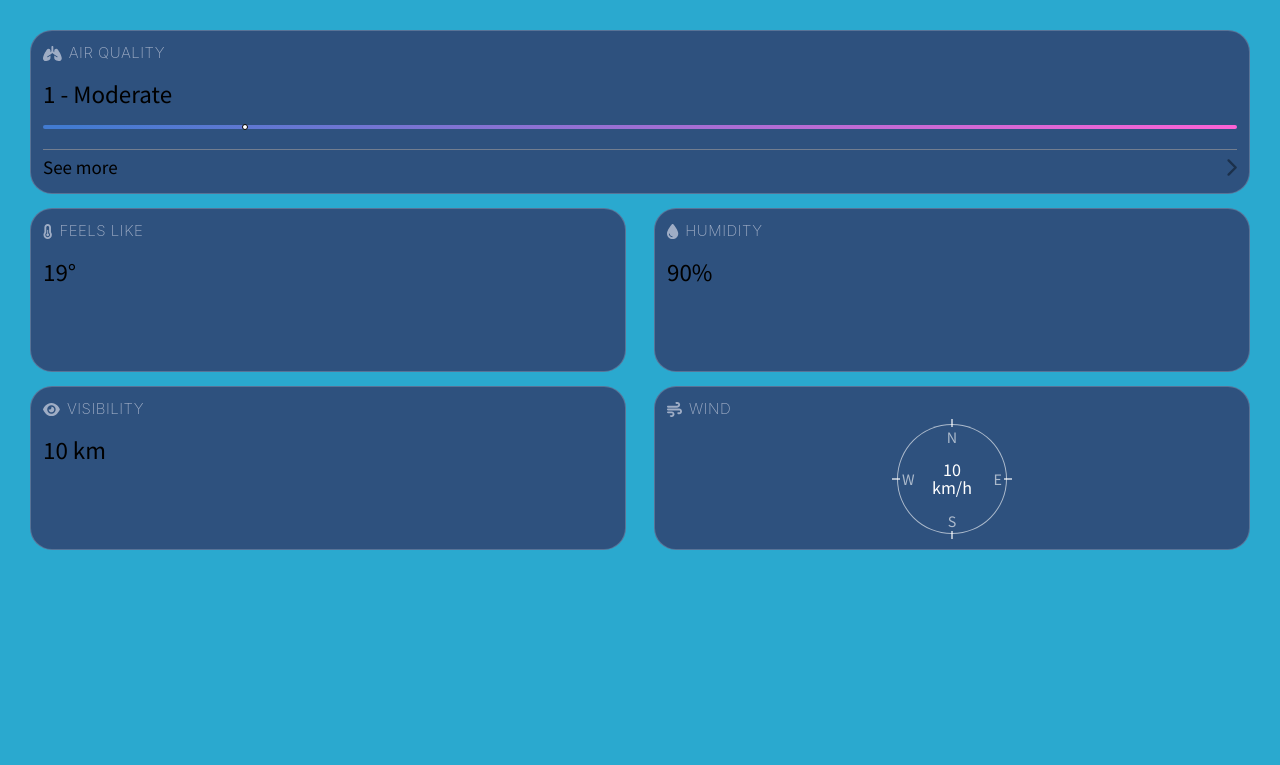
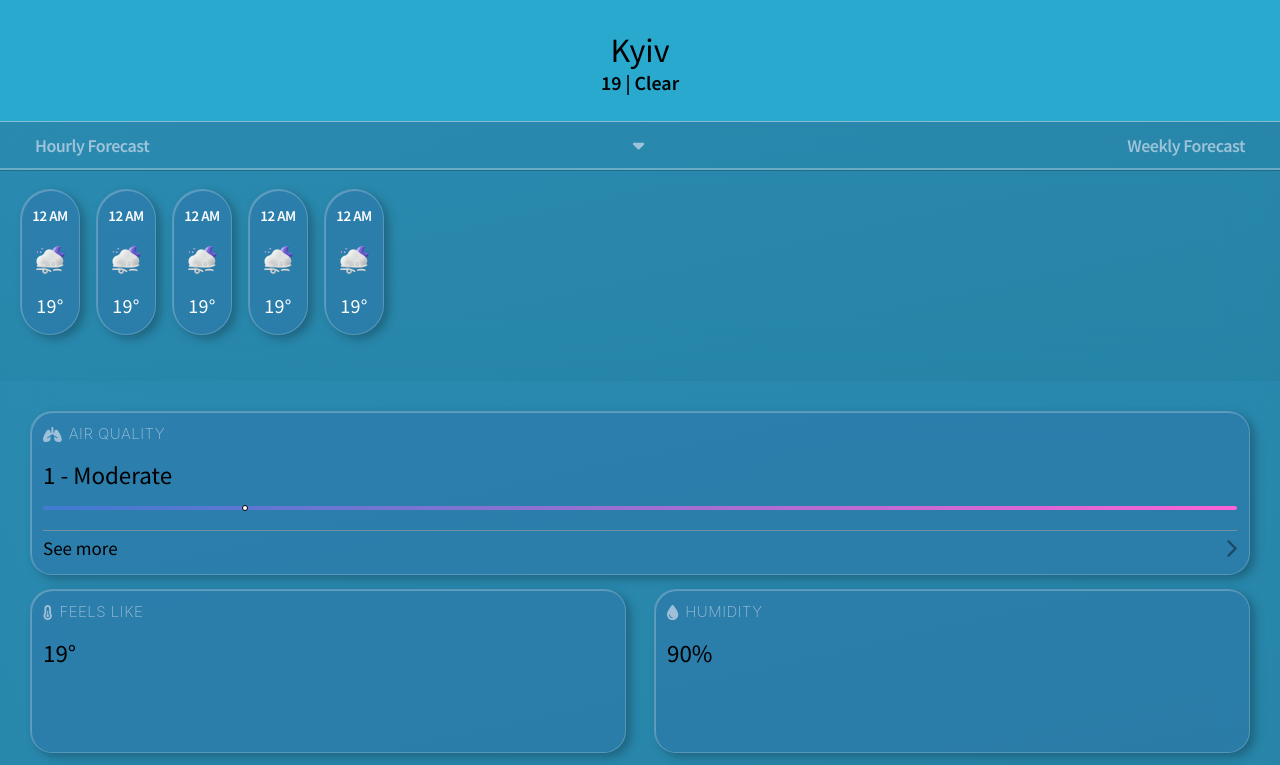
Before and after one commit to AsyaSt/weather_app, a React (Create React App) app: page /weather-details in a window 1280 px wide. Shown: the top 765 px of the page. Built offline with nearby package versions, Linux system fonts and the light colour scheme; no server answers.

Commit message:
weather details page

```diff
--- a/src/App.js
+++ b/src/App.js
@@ -12,6 +12,7 @@ import { BrowserRouter, Route, Routes} from 'react-router-dom';
 import { createBrowserHistory } from 'history';
 import { MainPage } from './pages/mainpage/mainPage';
 import { WeatherDetailsAll } from './components/weatherDetails/WeatherDetails';
+import { WeatherDetailsPage } from './pages/WeatherDetailsPage/WeatherDetailsPage';
 
 const history = createBrowserHistory();
 
@@ -30,7 +31,7 @@ const Main = (props) => {
   <BrowserRouter history = {history}>
     <Routes>
       <Route  path="/" element={<MainPage theme={props.theme} changeTheme={props.changeTheme}/>} />
-      <Route  path="/weather-details" element={<WeatherDetailsAll/>} />
+      <Route  path="/weather-details" element={<WeatherDetailsPage/>} />
       <Route  path="/saved-cities" element={<AllCityPage/>} />
     </Routes>
   </BrowserRouter>)
@@ -53,12 +54,6 @@ function App() {
             <div className="stars"></div>
             <div className="twinkling"></div>
 
-
-
-
-
-
-
         <Main changeTheme={changeTheme} theme={theme}/>
         <div className='app_info_inner'>
         </div>
--- a/src/components/forecast/Forecast.js
+++ b/src/components/forecast/Forecast.js
@@ -1,11 +1,12 @@
 import './Forecast.styles.css';
 import forecastImageMoonWind from '../../images/forecast-mini-moonwind.png'
 import subtract from '../../images/Subtract.png'
+import { FontAwesomeIcon } from '@fortawesome/react-fontawesome';
 import plus from '../../images/plus.png'
 import menu from '../../images/menu.png'
 import nav from '../../images/nav.png'
 import { Link } from 'react-router-dom';
-import houseImage from '../../images/house.png'
+import { faCaretDown } from '@fortawesome/free-solid-svg-icons';
 
 export const Forecast = () => {
     return (
@@ -13,6 +14,9 @@ export const Forecast = () => {
             <div className='forecast__head'>
                 <div className='forecast__head-switch'>
                     <p>Hourly Forecast</p>
+                    <Link to={'/weather-details'}>
+                        <FontAwesomeIcon icon={faCaretDown} className='fa-rotate-180'/>
+                    </Link>
                     <p>Weekly Forecast</p>
                 </div>
 
@@ -48,7 +52,7 @@ export const Forecast = () => {
     )
 }
 
-const ForecastItem = ({isActive}) => {
+export const ForecastItem = ({isActive}) => {
     return (
         <div className={isActive ? 'forecast__item forecast__item-active ' : 'forecast__item'}>
             <p className='forecast__item-time'>12 AM</p>
--- a/src/components/forecast/Forecast.styles.css
+++ b/src/components/forecast/Forecast.styles.css
@@ -17,11 +17,15 @@
 .forecast__head {
     height: 49px;
     position: relative;
+    /* width: 100%; */
 }
 
 .forecast__head-switch {
     display: flex;
     justify-content: space-between;
+    align-items: center;
+    height: 100%;
+    /* width: 100%; */
     margin-top: 10px;
     margin: 10px 35px 0 35px;
     font-weight: 600;
--- a/src/components/weatherDetails/WeatherDetails.js
+++ b/src/components/weatherDetails/WeatherDetails.js
@@ -61,7 +61,7 @@ const WeatherWind = () => {
 
 export const WeatherDetailsAll = () => {
     return(
-        <div className='weather-details-page'>
+        <div className='all-weather-details'>
             <div className='weather-details-aqi'>
                 <WeatherAQI aqi={1}/>
             </div>
--- a/src/components/weatherDetails/weatherDetails.styles.css
+++ b/src/components/weatherDetails/weatherDetails.styles.css
@@ -1,7 +1,7 @@
-.weather-details-page {
+.all-weather-details {
     padding: 30px;
-    height: 100vh;
-    position: relative;
+    backdrop-filter: blur(25px);
+    background: linear-gradient(167.57deg, rgba(46, 51, 90, 0.26) -4.68%, rgba(28, 27, 51, 0.26) 95.45%);
 }
 
 .weather-details-aqi {
@@ -36,7 +36,9 @@
 }
 
 .weather-detail {
-    background: #312b5bb1;
+    background: rgba(72, 49, 157, 0.11);
+    box-shadow: 5px 4px 10px rgba(0, 0, 0, 0.25), inset 1px 1px 0px rgba(255, 255, 255, 0.25);
+    /* background: #312b5bb1; */
     /* max-width: 164px; */
     width: calc(50% - 14px);
     height: 164px;
--- a/src/global-styles/normalize.css
+++ b/src/global-styles/normalize.css
@@ -31,4 +31,5 @@ nav ul {
 a {
 	text-decoration: none;
 	cursor: pointer;
+	color: inherit;
 }
--- a/src/index.css
+++ b/src/index.css
@@ -67,8 +67,6 @@ body {
 	border-radius: 50%;
 	background-color: #000000;
 }
-
-
 
 .light {
 	background: hsl(194, 66%, 49%);
--- /dev/null
+++ b/src/pages/WeatherDetailsPage/WeatherDetailsPage.css
@@ -0,0 +1,36 @@
+.weather-details-page {
+    /* padding: 30px; */
+    height: auto;
+    position: relative;
+}
+
+.weather-details-page__city {
+    padding-top: 30px;
+    width: 100px;
+    display: flex;
+    flex-direction: column;
+    width: 100%;
+    justify-content: center;
+    align-items: center;
+
+    font-weight: 400;
+    font-size: 34px;
+    line-height: 41px;
+    margin-bottom: 26px;
+}
+
+.weather-details-page__city p {
+    font-weight: 600;
+    font-size: 20px;
+    line-height: 24px;
+}
+
+.weather-details-forecast {
+    height: auto;
+    width: 100%;
+    padding-bottom: 36px;
+    background: linear-gradient(167.57deg, rgba(46, 51, 90, 0.26) -4.68%, rgba(28, 27, 51, 0.26) 95.45%);
+    box-shadow: inset 0px 1px 0px #ffffff6f;
+    backdrop-filter: blur(25px);
+    /* border-radius: 44px; */
+}
--- /dev/null
+++ b/src/pages/WeatherDetailsPage/WeatherDetailsPage.js
@@ -0,0 +1,44 @@
+import { Forecast, ForecastItem } from "../../components/forecast/Forecast"
+import { Link } from 'react-router-dom';
+import { faCaretDown } from '@fortawesome/free-solid-svg-icons';
+import { FontAwesomeIcon } from '@fortawesome/react-fontawesome';
+import { WeatherDetailsAll } from "../../components/weatherDetails/WeatherDetails"
+import './WeatherDetailsPage.css'
+
+export const WeatherDetailsPage = () => {
+    return (
+        <div className="weather-details-page">
+            <div className="weather-details-page__city">
+                <h3>Kyiv</h3>
+                <p> 19 | Clear</p>
+
+            </div>
+
+            <div className="weather-details-forecast">
+                <div className='forecast__head'>
+                        <div className='forecast__head-switch'>
+                            <p>Hourly Forecast</p>
+                            <Link to={'/'}>
+                                <FontAwesomeIcon icon={faCaretDown}/>
+                            </Link>
+                            <p>Weekly Forecast</p>
+                        </div>
+
+                        <div className='forecast__head-separator'></div>
+                </div>
+                <div className='forecast__middle'>
+                    <div className='forecast__all-items'>
+                        <ForecastItem/>
+                        <ForecastItem/>
+                        <ForecastItem isActive={true}/>
+                        <ForecastItem/>
+                        <ForecastItem/>
+                    </div>
+                </div>
+            </div>
+            <WeatherDetailsAll>
+
+            </WeatherDetailsAll>
+        </div>
+    )
+}
--- a/src/pages/allCityPage/allCityPage.js
+++ b/src/pages/allCityPage/allCityPage.js
@@ -1,7 +1,6 @@
 import './allCityPage.css'
 import { WidgetCityCard } from "../../components/savedCityCard/SavedCityCard"
 import arrowLeft from '../../images/arrow-left.svg'
-import menu from '../../images/✏️ Right Title.svg'
 import { Link } from 'react-router-dom'
 import { SearchBar } from '../../components/searchBar/searchBar'
 
@@ -15,10 +14,6 @@ export const AllCityPage = () => {
                 <img src={arrowLeft} alt='back'/>
                 <p  className="allcity-header__back-text">Weather</p>
             </Link>
-
-            <div className="allcity-header__menu">
-                <img src={menu}/>
-            </div>
         </div>
 
         <SearchBar/>
```
Also changed, not shown: src/components/cityCard/cityCard.js (+1 -12 lines), src/components/cityCard/cityCard.style.css (indentation only).
